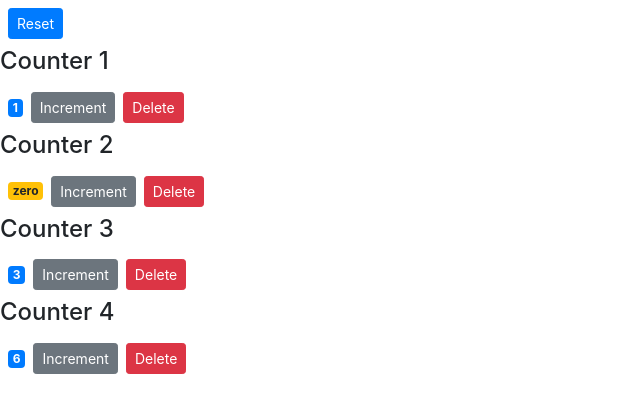
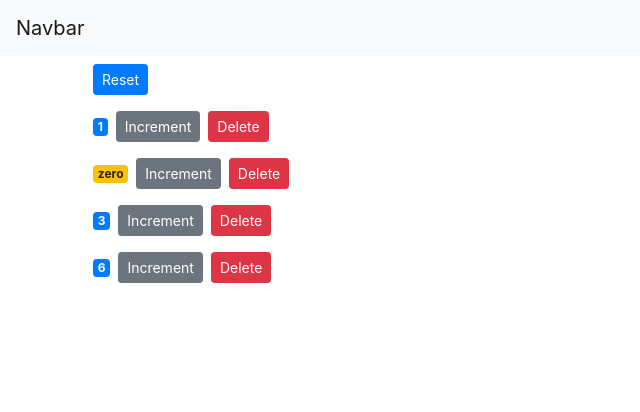
Before and after one commit to sken3s/react-shopping-cart, a React (Create React App) app: page / in a window 1280 px wide. Shown: the top 412 px of the page, without its empty margins (0-640 px from the left). Built offline with nearby package versions, Linux system fonts and the light colour scheme.

Commit message:
added navbar and reset button

```diff
--- a/src/App.js
+++ b/src/App.js
@@ -1,5 +1,5 @@
-import logo from './logo.svg';
-import './App.css';
+import logo from "./logo.svg";
+import "./App.css";
 
 function App() {
   return (
--- /dev/null
+++ b/src/components/app.jsx
@@ -0,0 +1,54 @@
+import React, { Component } from "react";
+import "../App.css";
+import Counters from "./counters";
+import NavBar from "./navbar";
+
+class App extends Component {
+  state = {
+    counters: [
+      { id: 1, value: 1 },
+      { id: 2, value: 0 },
+      { id: 3, value: 3 },
+      { id: 4, value: 6 },
+    ],
+  };
+
+  handleDelete = (counterId) => {
+    const counters = this.state.counters.filter((c) => c.id !== counterId);
+    this.setState({ counters });
+  };
+
+  handleReset = () => {
+    const counters = this.state.counters.map((c) => {
+      c.value = 0;
+      return c;
+    });
+    this.setState({ counters });
+  };
+
+  handleIncrement = (counter) => {
+    const counters = [...this.state.counters];
+    const index = counters.indexOf(counter);
+    counters[index] = { ...counter };
+    counters[index].value++;
+    this.setState({ counters });
+  };
+
+  render() {
+    return (
+      <React.Fragment>
+        <NavBar />
+        <main className="container">
+          <Counters
+            counters={this.state.counters}
+            onReset={this.handleReset}
+            onIncrement={this.handleIncrement}
+            onDelete={this.handleDelete}
+          />
+        </main>
+      </React.Fragment>
+    );
+  }
+}
+
+export default App;
--- a/src/components/counter.jsx
+++ b/src/components/counter.jsx
@@ -6,7 +6,6 @@
   render() {
     return (
       <div>
-        <h4>Counter {this.props.counter.id}</h4>
         <span className={this.getBadgeClasses()}>{this.formatCount()}</span>
         <button
           onClick={() => this.props.onIncrement(this.props.counter)}
--- a/src/components/counters.jsx
+++ b/src/components/counters.jsx
@@ -2,50 +2,20 @@
 import Counter from "./counter";
 
 class Counters extends Component {
-  state = {
-    counters: [
-      { id: 1, value: 1 },
-      { id: 2, value: 0 },
-      { id: 3, value: 3 },
-      { id: 4, value: 6 },
-    ],
-  };
-
-  handleDelete = (counterId) => {
-    const counters = this.state.counters.filter((c) => c.id !== counterId);
-    this.setState({ counters });
-  };
-
-  handleReset = () => {
-    const counters = this.state.counters.map((c) => {
-      c.value = 0;
-      return c;
-    });
-    this.setState({ counters });
-  };
-
-  handleIncrement = (counter) => {
-    const counters = [...this.state.counters];
-    const index = counters.indexOf(counter);
-    counters[index] = { ...counter };
-    counters[index].value++;
-    this.setState({ counters });
-  };
-
   render() {
     return (
       <div>
         <button
-          onClick={this.handleReset}
+          onClick={this.props.onReset}
           className="btn btn-primary btn-sm m-2"
         >
           Reset
         </button>
-        {this.state.counters.map((counter) => (
+        {this.props.counters.map((counter) => (
           <Counter
             key={counter.id}
-            onDelete={this.handleDelete}
-            onIncrement={this.handleIncrement}
+            onDelete={this.props.onDelete}
+            onIncrement={this.props.onIncrement}
             counter={counter}
           />
         ))}
--- /dev/null
+++ b/src/components/navbar.jsx
@@ -0,0 +1,13 @@
+import React, { Component } from "react";
+
+class NavBar extends Component {
+  render() {
+    return (
+      <nav className="navbar navbar-light bg-light">
+        <a className="navbar-brand">Navbar</a>
+      </nav>
+    );
+  }
+}
+
+export default NavBar;
--- a/src/index.js
+++ b/src/index.js
@@ -1,14 +1,13 @@
 import React from "react";
 import ReactDOM from "react-dom";
 import "./index.css";
-import App from "./App";
+import App from "./components/app";
 import reportWebVitals from "./reportWebVitals";
 import "bootstrap/dist/css/bootstrap.css";
-import Counters from "./components/counters";
 
 ReactDOM.render(
   <React.StrictMode>
-    <Counters />
+    <App />
   </React.StrictMode>,
   document.getElementById("root")
 );
```
